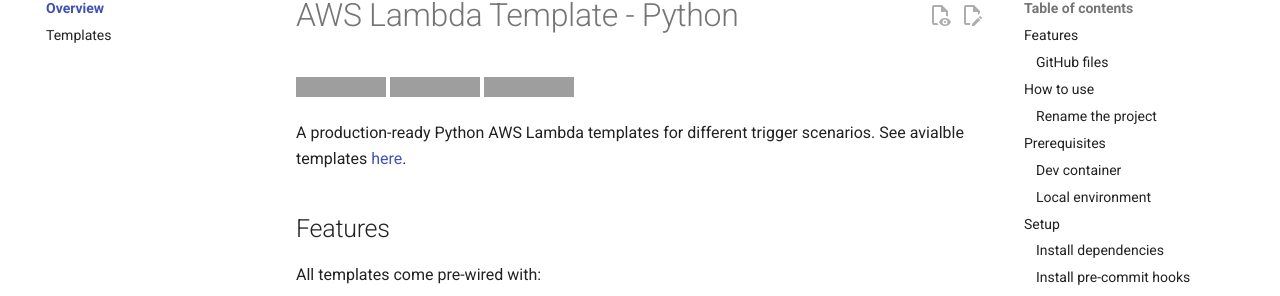
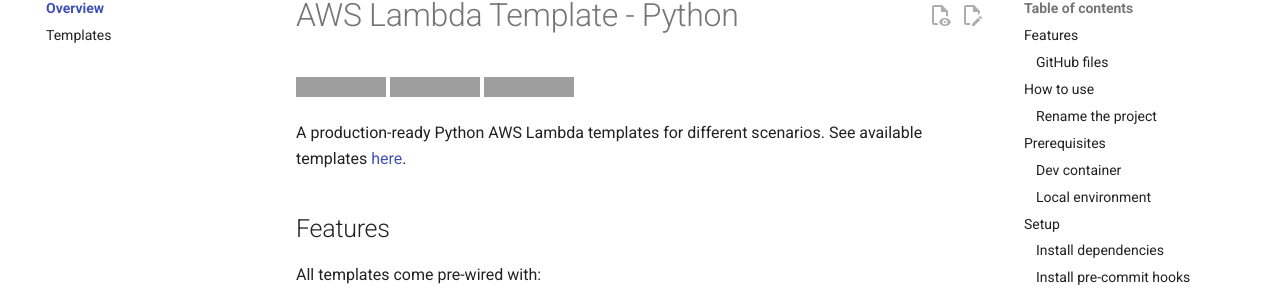
Before and after one commit to amrabed/aws-lambda-templates, an MkDocs documentation site: the page built from docs/README.md, in a window 1280 px wide and 900 px high. Shown: the part 151-447 px from the top of the window. Built offline with MkDocs 1.6.1 and Material for MkDocs 9.7.7, drawn with Linux system fonts in a browser that asks for light colours; comment, search, counter and statistics services are not loaded; grey boxes are pictures that could not be loaded.

Commit message:
Fix typo

```diff
--- a/docs/README.md
+++ b/docs/README.md
@@ -3,8 +3,8 @@
 [![Code style: ruff](https://img.shields.io/badge/code%20style-ruff-D7FF64.svg?logo=ruff&style=flat-square)](https://docs.astral.sh/ruff)
 [![License](https://img.shields.io/badge/license-MIT-blue.svg?style=flat-square)](LICENSE)
 
-A production-ready Python AWS Lambda templates for different trigger scenarios.
-See avialble templates [here](templates.md).
+A production-ready Python AWS Lambda templates for different scenarios.
+See available templates [here](templates.md).
 
 ## Features
 
```
